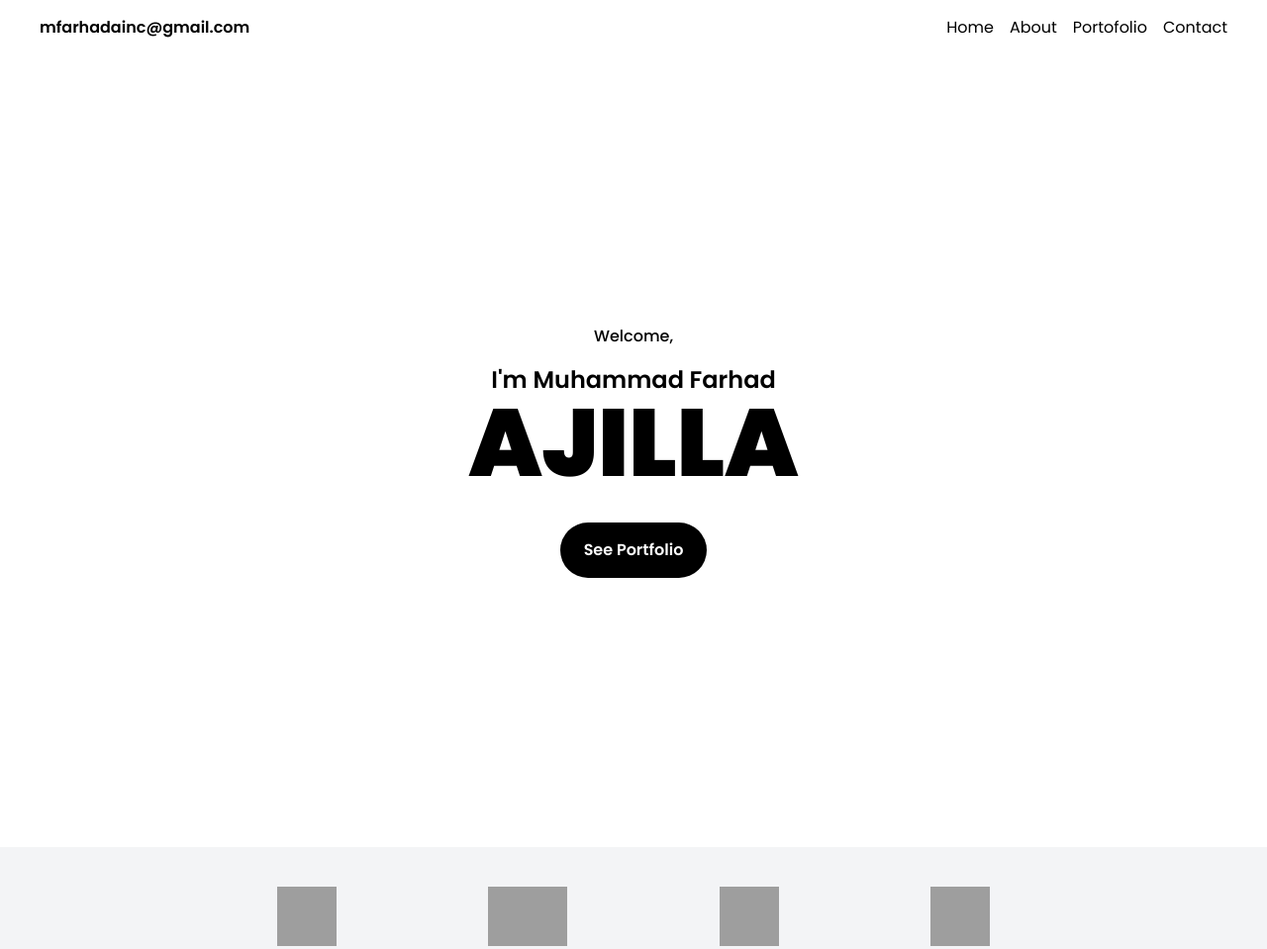
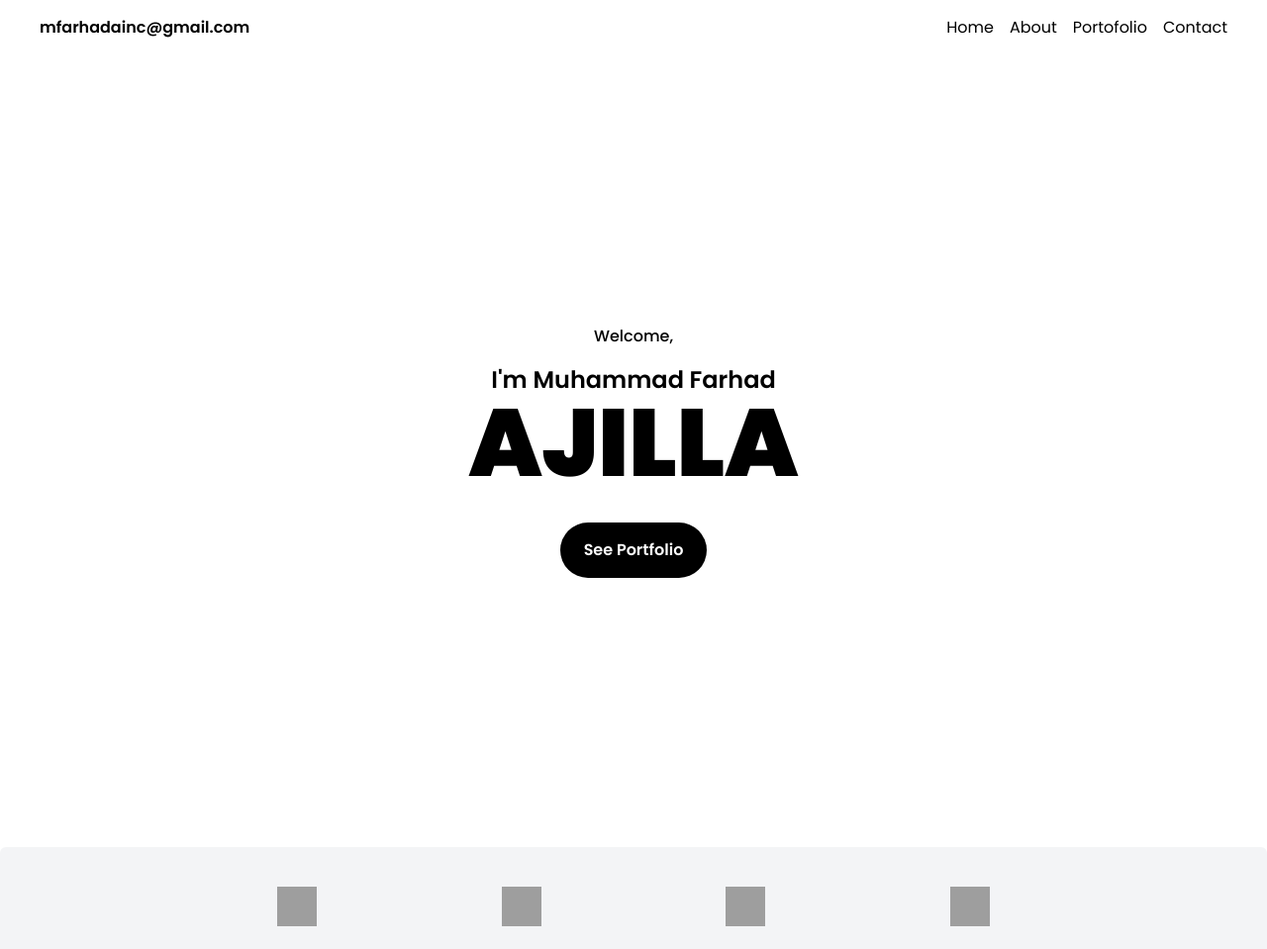
Before and after one commit to Revou-Coding-Camp/codingcamp-14-jul-25-MFarhadA, a plain HTML site: page index.html in a window 1280 px wide. Shown: the top 959 px of the page at 99% size. Drawn offline with nearby package versions, Linux system fonts and the light colour scheme; grey boxes are pictures that could not be loaded.

Commit message:
refactor skill section: adjust image sizes and add rounded corners

```diff
--- a/index.html
+++ b/index.html
@@ -51,19 +51,19 @@
         </section>
 
         <!-- Skill Section -->
-        <section id="skill" class="py-10 px-20 bg-gray-100">
+        <section id="skill" class="rounded-md py-10 px-20 bg-gray-100">
             <div class="px-50 flex items-center justify-between">
                 <!-- Kotlin -->
-                <img src="https://cdn.jsdelivr.net/gh/devicons/devicon/icons/kotlin/kotlin-original.svg" alt="Kotlin" class="grayscale-img grayscale-img-hover w-15 h-15">
+                <img src="https://cdn.jsdelivr.net/gh/devicons/devicon/icons/kotlin/kotlin-original.svg" alt="Kotlin" class="grayscale-img grayscale-img-hover w-10 h-10">
 
                 <!-- React -->
-                <img src="https://cdn.jsdelivr.net/gh/devicons/devicon/icons/react/react-original.svg" alt="React" class="grayscale-img grayscale-img-hover h-15">
+                <img src="https://cdn.jsdelivr.net/gh/devicons/devicon/icons/react/react-original.svg" alt="React" class="grayscale-img grayscale-img-hover w-10 h-10">
 
                 <!-- Figma -->
-                <img src="https://cdn.jsdelivr.net/gh/devicons/devicon/icons/figma/figma-original.svg" alt="Figma" class="grayscale-img grayscale-img-hover w-15 h-15">
+                <img src="https://cdn.jsdelivr.net/gh/devicons/devicon/icons/figma/figma-original.svg" alt="Figma" class="grayscale-img grayscale-img-hover w-10 h-10">
 
                 <!-- Godot -->
-                <img src="https://upload.wikimedia.org/wikipedia/commons/6/6a/Godot_icon.svg" alt="Godot" class="grayscale-img grayscale-img-hover w-15 h-15">
+                <img src="https://upload.wikimedia.org/wikipedia/commons/6/6a/Godot_icon.svg" alt="Godot" class="grayscale-img grayscale-img-hover w-10 h-10">
             </div>
         </section>
 
```
